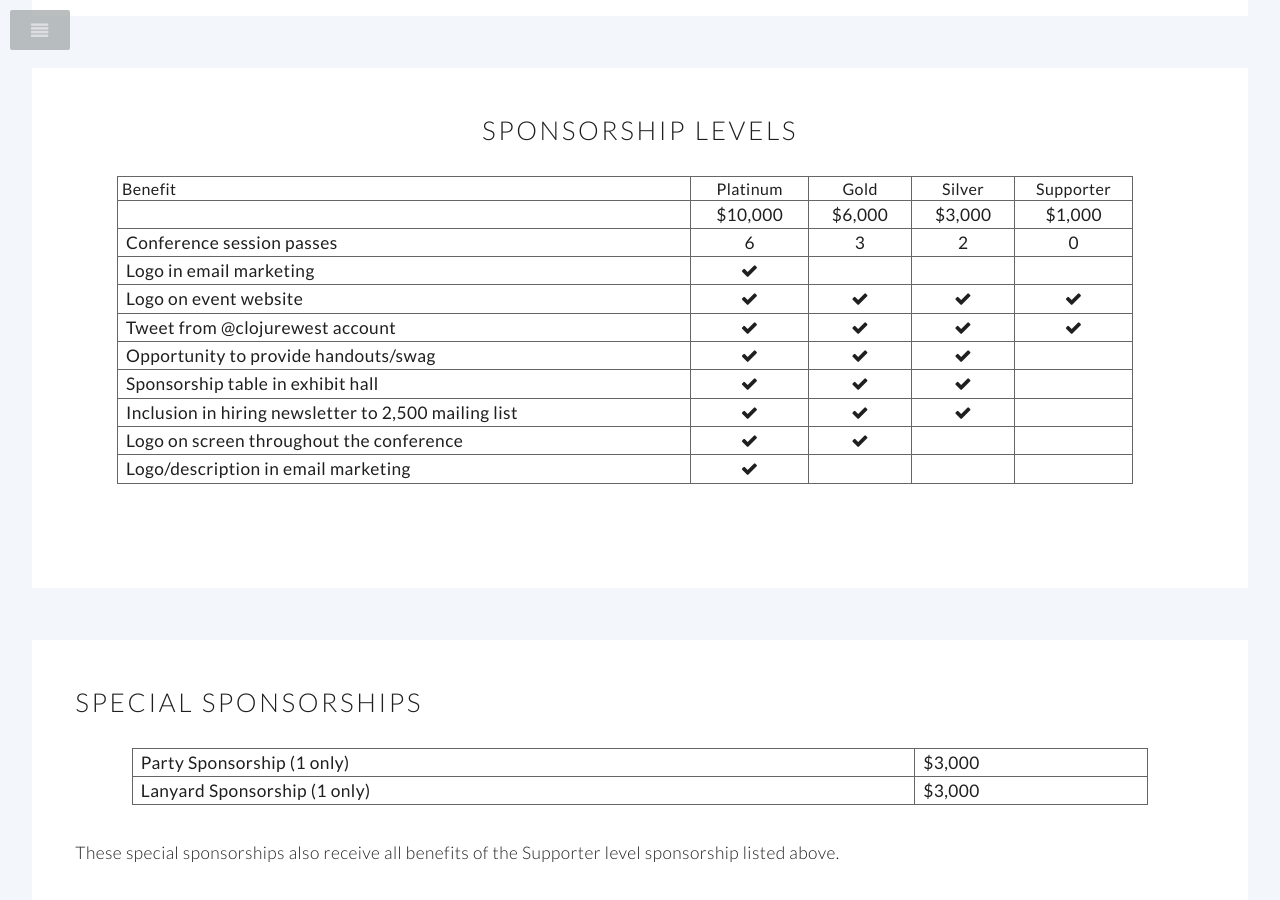
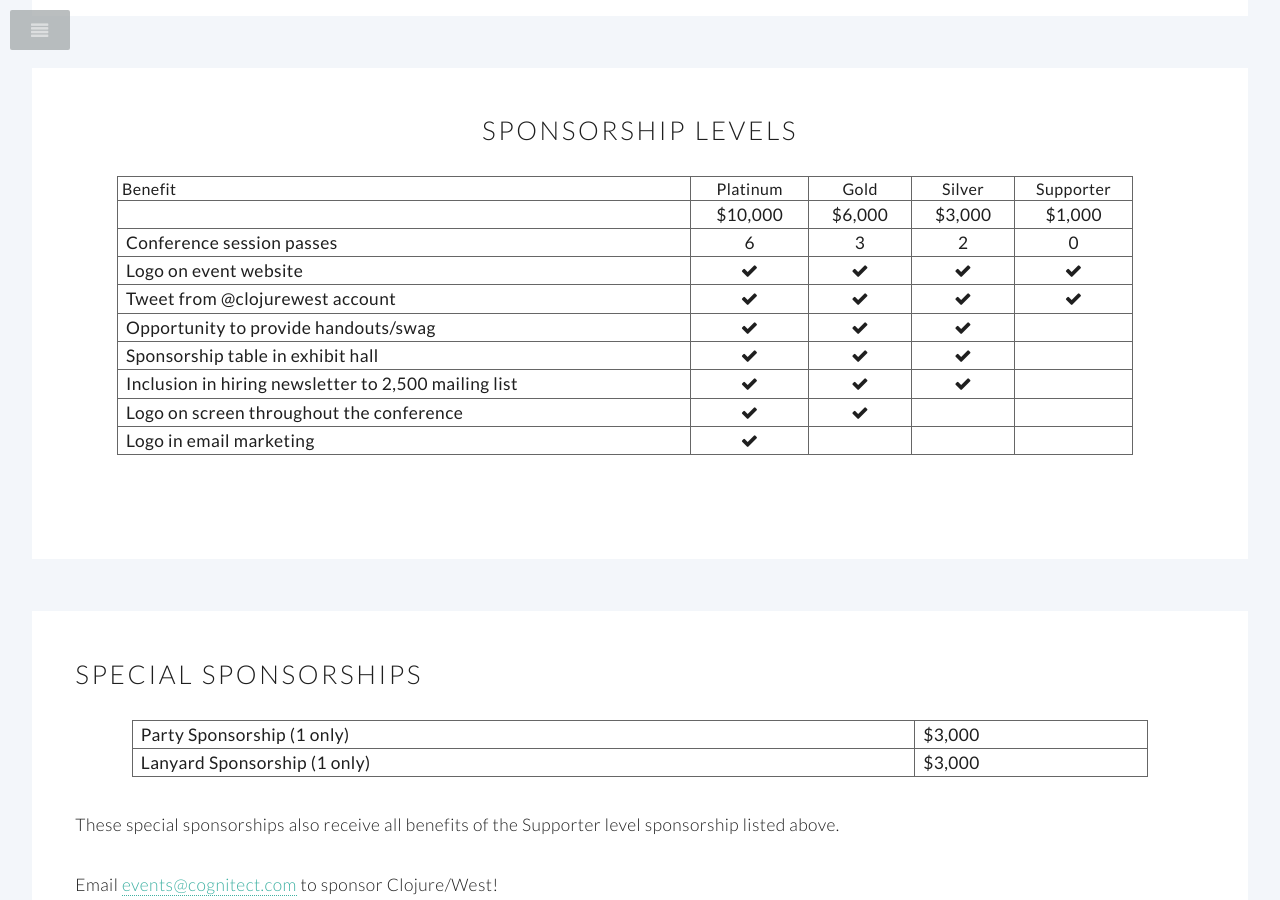
Before and after one commit to clojurewest/clojurewest.github.io, a Jekyll site: the page built from sponsorship.html, in a window 1280 px wide and 900 px high, scrolled down 734 px. Built offline with Jekyll 4.4.1, drawn with Linux system fonts in a browser that asks for light colours.

Commit message:
fix sponsorship table

```diff
--- a/sponsorship.html
+++ b/sponsorship.html
@@ -57,13 +57,6 @@
       <td>0</td>
     </tr>
     <tr>
-      <td><div align="left">Logo in email marketing</div></td>
-      <td><i class="fa fa-check"></i></td>
-      <td>&nbsp;</td>
-      <td>&nbsp;</td>
-      <td>&nbsp;</td>
-    </tr>
-    <tr>
       <td><div align="left">Logo on event website</div></td>
       <td><i class="fa fa-check"></i></td>
       <td><i class="fa fa-check"></i></td>
@@ -106,7 +99,7 @@
       <td>&nbsp;</td>
     </tr>
     <tr>
-      <td><div align="left">Logo/description in email marketing</div></td>
+      <td><div align="left">Logo in email marketing</div></td>
       <td><i class="fa fa-check"></i></td>
       <td>&nbsp;</td>
       <td>&nbsp;</td>
```
